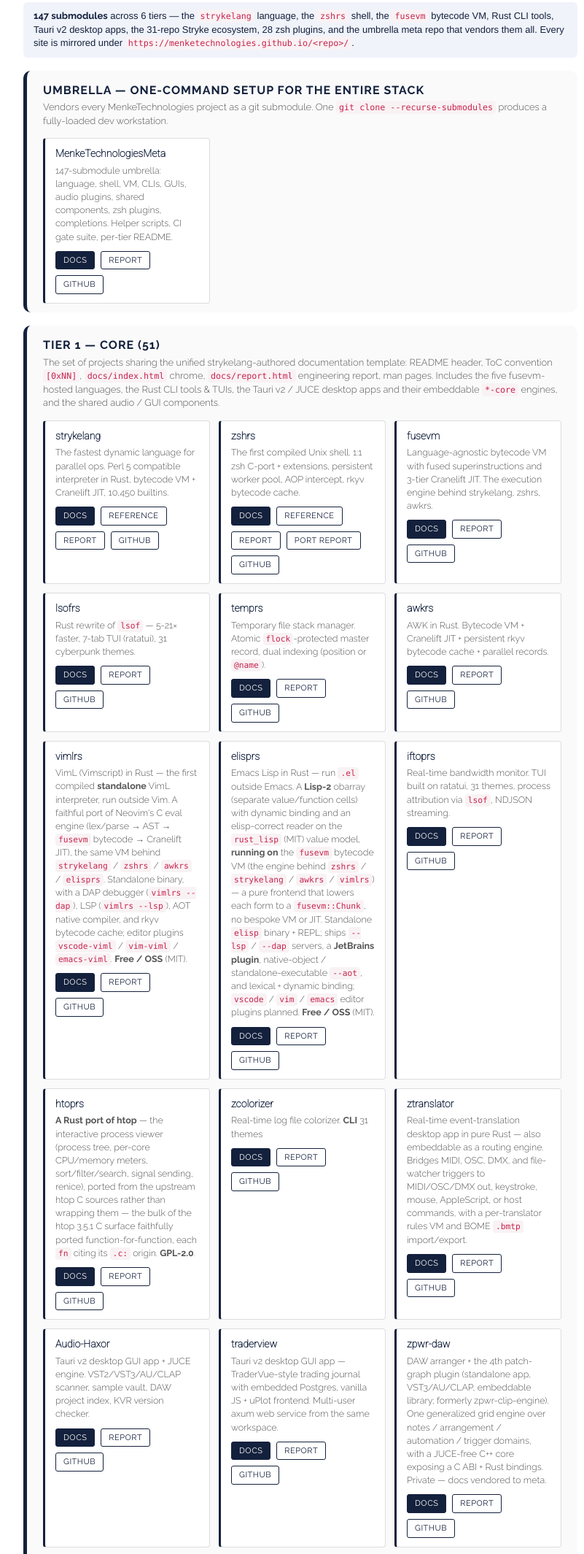
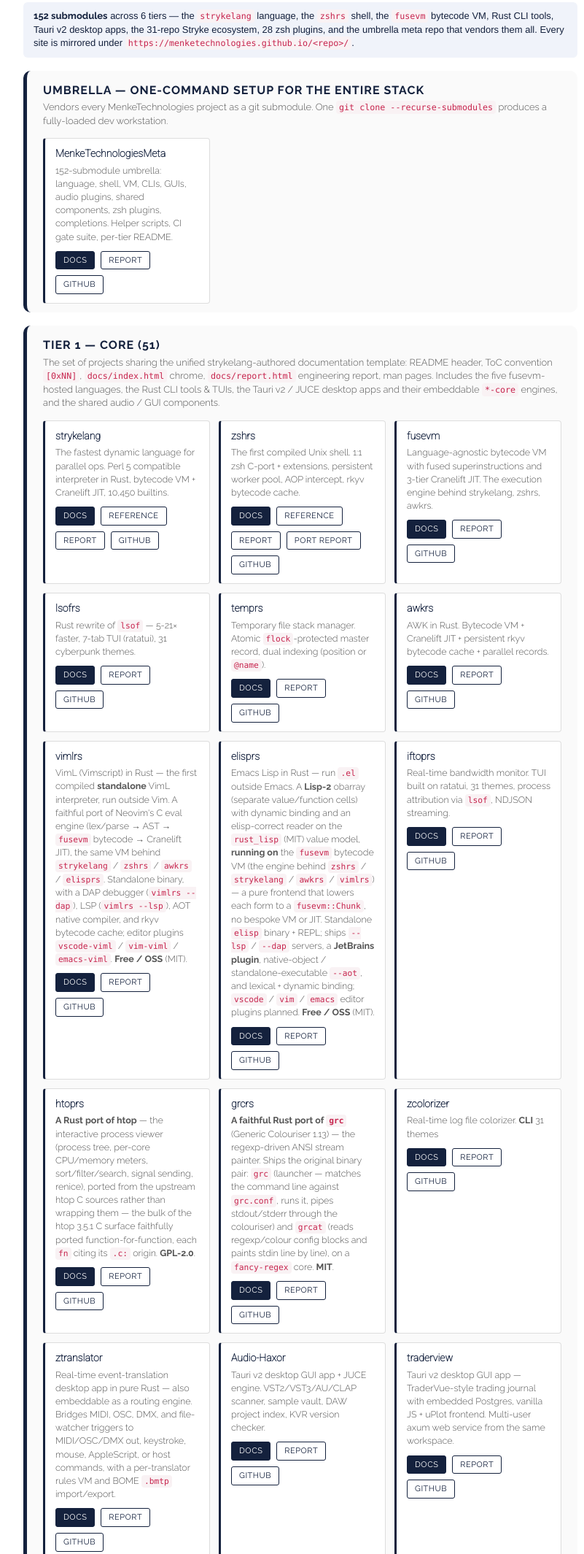
Before and after one commit to MenkeTechnologies/MenkeTechnologies.github.io, a website: page projects.html in a window 1280 px wide. Shown: the part 124-2253 px from the top of the page at 73% size, without its empty margins (228-1029 px from the left). Drawn offline with nearby package versions, Linux system fonts and the light colour scheme.

Commit message:
projects.html: add grcrs card; sync counts (147→152 submodules, 16→19 brew formulas)

```diff
--- a/projects.html
+++ b/projects.html
@@ -6,7 +6,7 @@
     <link href="https://fonts.googleapis.com/css?family=Abel|Amatic+SC|Roboto:100|Pacifico|Raleway:100,200,300,400,500,600,700,800,900"
           rel="stylesheet">
     <meta content="width=device-width, initial-scale=1, maximum-scale=1" name="viewport">
-    <meta name="description" content="Project docs index — links to every MenkeTechnologies project's GitHub Pages documentation site. 147 first-party projects across 6 tiers: the strykelang language, the zshrs shell, the fusevm bytecode VM, Rust CLI tools, Tauri desktop apps, Stryke ecosystem connectors, zsh plugin family, the meta umbrella.">
+    <meta name="description" content="Project docs index — links to every MenkeTechnologies project's GitHub Pages documentation site. 152 first-party projects across 6 tiers: the strykelang language, the zshrs shell, the fusevm bytecode VM, Rust CLI tools, Tauri desktop apps, Stryke ecosystem connectors, zsh plugin family, the meta umbrella.">
 
     <link href="css/bootstrap.css" rel="stylesheet" type="text/css">
     <link href="css/startup.css" rel="stylesheet">
@@ -198,7 +198,7 @@
     <h3 class="blue">Projects &mdash; Documentation Index</h3>
 
     <div class="proj-summary">
-        <strong>147 submodules</strong> across 6 tiers &mdash; the
+        <strong>152 submodules</strong> across 6 tiers &mdash; the
         <code>strykelang</code> language, the <code>zshrs</code> shell, the
         <code>fusevm</code> bytecode VM, Rust CLI tools, Tauri v2 desktop apps,
         the 31-repo Stryke ecosystem, 28 zsh plugins, and the umbrella meta
@@ -213,7 +213,7 @@
         <div class="proj-grid">
             <div class="proj-card">
                 <h5><code>MenkeTechnologiesMeta</code></h5>
-                <p>147-submodule umbrella: language, shell, VM, CLIs, GUIs, audio plugins, shared components, zsh plugins, completions. Helper scripts, CI gate suite, per-tier README.</p>
+                <p>152-submodule umbrella: language, shell, VM, CLIs, GUIs, audio plugins, shared components, zsh plugins, completions. Helper scripts, CI gate suite, per-tier README.</p>
                 <div class="proj-links">
                     <a class="proj-link primary" href="https://menketechnologies.github.io/MenkeTechnologiesMeta/" target="_blank" rel="noopener noreferrer">Docs</a>
                     <a class="proj-link" href="https://menketechnologies.github.io/MenkeTechnologiesMeta/report.html" target="_blank" rel="noopener noreferrer">Report</a>
@@ -322,6 +322,15 @@
                 </div>
             </div>
             <div class="proj-card">
+                <h5><code>grcrs</code></h5>
+                <p><strong>A faithful Rust port of <code>grc</code></strong> (Generic Colouriser 1.13) — the regexp-driven ANSI stream painter. Ships the original binary pair: <code>grc</code> (launcher — matches the command line against <code>grc.conf</code>, runs it, pipes stdout/stderr through the colouriser) and <code>grcat</code> (reads regexp/colour config blocks and paints stdin line by line), on a <code>fancy-regex</code> core. <strong>MIT</strong>.</p>
+                <div class="proj-links">
+                    <a class="proj-link primary" href="https://menketechnologies.github.io/grcrs/" target="_blank" rel="noopener noreferrer">Docs</a>
+                    <a class="proj-link" href="https://menketechnologies.github.io/grcrs/report.html" target="_blank" rel="noopener noreferrer">Report</a>
+                    <a class="proj-link" href="https://github.com/MenkeTechnologies/grcrs" target="_blank" rel="noopener noreferrer">GitHub</a>
+                </div>
+            </div>
+            <div class="proj-card">
                 <h5><code>zcolorizer</code></h5>
                 <p>Real-time log file colorizer. <strong>CLI</strong> 31 themes</p>
                 <div class="proj-links">
@@ -691,7 +700,7 @@
         <div class="proj-grid">
             <div class="proj-card">
                 <h5><code>homebrew-menketech</code></h5>
-                <p>Single Homebrew tap for 16 MenkeTechnologies CLI formulas (<code>awkrs</code> / <code>elisprs</code> / <code>htoprs</code> / <code>iftoprs</code> / <code>lsofrs</code> / <code>nmaprs</code> / <code>powerliners</code> / <code>storageshower</code> / <code>stryke</code> / <code>temprs</code> / <code>vimlrs</code> / <code>zemacs</code> / <code>zpwrchrome-host</code> / <code>zshrs</code> / <code>zshrs-all</code> / <code>zshrs-daemon</code>). Formulas auto-bumped by each tool's <code>Release</code> workflow via <code>HOMEBREW_TAP_TOKEN</code>.</p>
+                <p>Single Homebrew tap for 19 MenkeTechnologies CLI formulas (<code>awkrs</code> / <code>elisprs</code> / <code>htoprs</code> / <code>iftoprs</code> / <code>lsofrs</code> / <code>nmaprs</code> / <code>powerliners</code> / <code>storageshower</code> / <code>stryke</code> / <code>temprs</code> / <code>vimlrs</code> / <code>zcolorizer</code> / <code>zemacs</code> / <code>zpwrchrome-host</code> / <code>zshrs</code> / <code>zshrs-all</code> / <code>zshrs-daemon</code> / <code>ztmux</code> / <code>zwire-host</code>). Formulas auto-bumped by each tool's <code>Release</code> workflow via <code>HOMEBREW_TAP_TOKEN</code>.</p>
                 <div class="proj-links">
                     <a class="proj-link primary" href="https://github.com/MenkeTechnologies/homebrew-menketech" target="_blank" rel="noopener noreferrer">GitHub</a>
                 </div>
```
